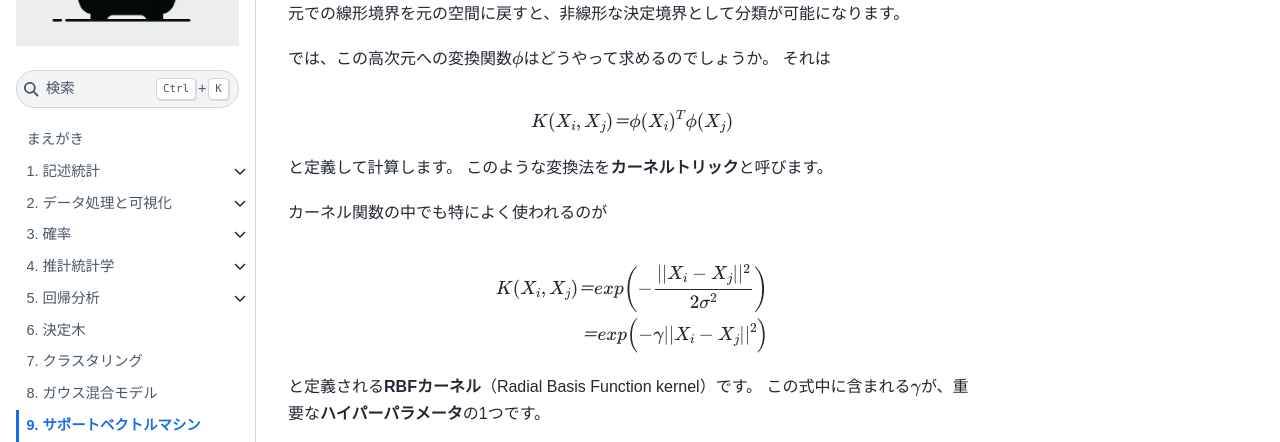
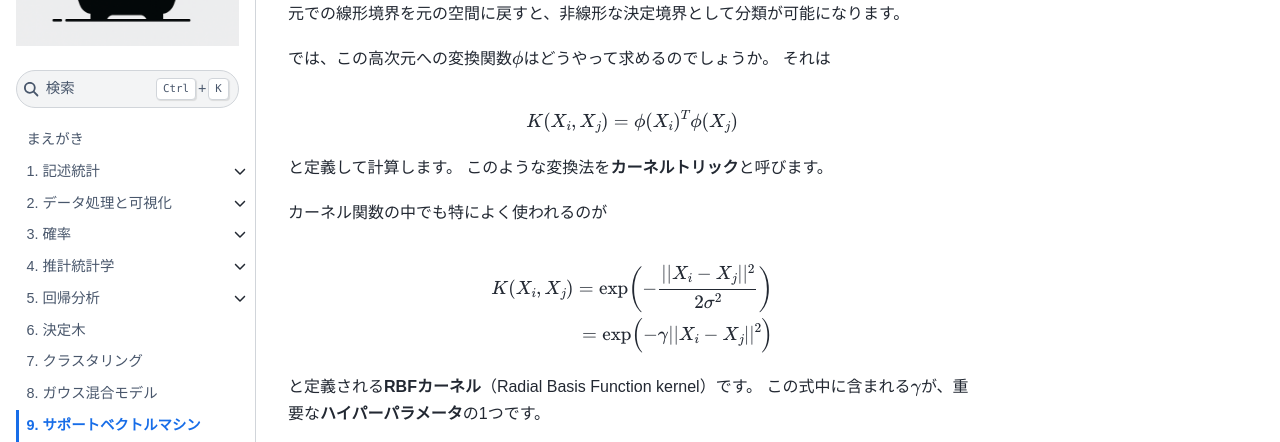
Before and after one commit to matt76k/ds-seminar, a Jupyter Book: the page built from book/chapter09/intro.md, in a window 1280 px wide and 900 px high, scrolled down 4271 px. Shown: the part 150-592 px from the top of the window. Built offline with Jupyter Book 1.0.4 settings and Sphinx 7.4.7 and the Sphinx Book theme 1.1.4, drawn with Linux system fonts in a browser that asks for light colours; some web fonts are replaced; comment, search, counter and statistics services are not loaded; some of the changed text lies outside the part shown.

Commit message:
9章の数式の全角記号と括弧の誤りを修正

````diff
--- a/book/chapter09/intro.md
+++ b/book/chapter09/intro.md
@@ -239,7 +239,7 @@ plt.show()
 それは
 
 ```{math}
-K(X_i,X_j)＝\phi(X_i)^T \phi(X_j)
+K(X_i,X_j)=\phi(X_i)^T \phi(X_j)
 ```
 と定義して計算します。
 このような変換法を**カーネルトリック**と呼びます。
@@ -247,8 +247,8 @@ K(X_i,X_j)＝\phi(X_i)^T \phi(X_j)
 カーネル関数の中でも特によく使われるのが
 
 ```{math}
-K(X_i,X_j)＝exp\biggl(-\frac{||X_i-X_j||^2}{2\sigma^2}\biggl)\\
-＝exp \Bigl(-\gamma||X_i-X_j||^2 \Bigl)
+K(X_i,X_j)=\exp\biggl(-\frac{||X_i-X_j||^2}{2\sigma^2}\biggr)\\
+=\exp \Bigl(-\gamma||X_i-X_j||^2 \Bigr)
 ```
 と定義される**RBFカーネル**（Radial Basis Function kernel）です。
 この式中に含まれる$\gamma$が、重要な**ハイパーパラメータ**の1つです。
````
Also changed, not shown: other parts of book/chapter09/intro.md (+2 -2 lines).
